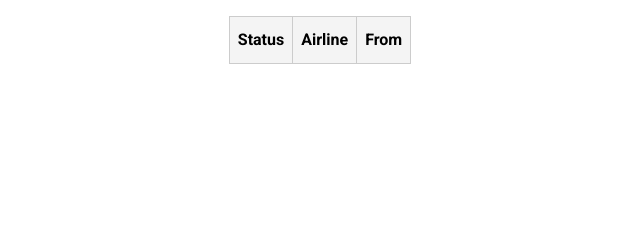
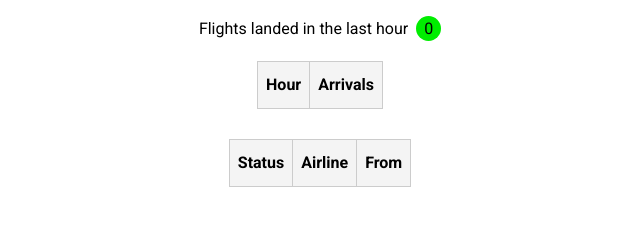
Before and after one commit to aleksandr105/flytime4taxi-katowice, a plain HTML site: page index.html in a window 1280 px wide. Shown: the part 58-284 px from the top of the page, without its empty margins (320-960 px from the left). Drawn offline with Linux system fonts and the light colour scheme; no server answers.

Commit message:
adds table show land of hours

```diff
--- a/healpers/index.js
+++ b/healpers/index.js
@@ -39,7 +39,7 @@ export const getDate = (sing, toTime) => {
 };
 
 export const getTimeForRequest = () => {
-  const minusSixHours = getDate('-', 6);
+  const minusSixHours = getDate('-', 4);
   const plusTwelveHours = getDate('+', 12);
 
   if (plusTwelveHours.date === minusSixHours.date) {
--- a/index.html
+++ b/index.html
@@ -19,26 +19,11 @@
       </header> -->
       <main class="main">
         <h1 class="title">FlyTime4Taxi Katowice</h1>
-        <section class="fly">
-          <div class="container">
-            <div class="fly-container">
-              <table class="flight-table">
-                <thead class="table-head">
-                  <tr>
-                    <th class="table-head-status"></th>
-                    <th class="th-awialine"></th>
-                    <th class="table-head-airport"></th>
-                  </tr>
-                </thead>
-                <tbody class="table-tbody"></tbody>
-              </table>
-            </div>
-          </div>
-        </section>
+        <div></div>
       </main>
       <footer class="footer"></footer>
+      <script type="module" src="translation.js"></script>
       <script type="module" src="index.js"></script>
-      <script type="module" src="translation.js"></script>
     </div>
   </body>
 </html>
--- a/index.js
+++ b/index.js
@@ -1,6 +1,11 @@
-import { getFlyData, getTimeForRequest, sortData, getLandingsPerHour } from './healpers/index.js';
+import { getFlyData, getTimeForRequest, sortData } from './healpers/index.js';
+import { getCurrentArrivalsMarkup, arrivalsByHourMarkup } from './markup.js';
 
-const createMurkup = async () => {
+const ref = document.querySelector('.main>div');
+
+let oldMarkup = '';
+
+const createMarkup = async () => {
   const requestPromises = getTimeForRequest().map(data => getFlyData(data));
 
   const data = await Promise.all(requestPromises)
@@ -15,56 +20,16 @@ const createMurkup = async () => {
 
   const sortedData = sortData(allData);
 
-  const landingsPerHour = getLandingsPerHour(sortedData);
-  console.log(landingsPerHour);
+  const newMarkup = arrivalsByHourMarkup(sortedData) + getCurrentArrivalsMarkup(sortedData);
+  console.log('не прошло');
+  if (oldMarkup === newMarkup) return;
+  console.log('прошло');
+  oldMarkup = newMarkup;
 
-  const murkup = sortedData
-    .map(({ airline_name, airline_logo, airport, status }, idx) => {
-      if (status === '') return '';
-
-      let backgroundStatus = 'tr-flight';
-
-      if (status.includes('WYLĄDOWAŁ')) {
-        backgroundStatus = 'plane-landed';
-      } else if (status.includes('OPÓŹNIONY')) {
-        backgroundStatus = 'delayed-landed';
-      } else if (status.includes('PRZEKIEROWANY')) {
-        backgroundStatus = 'redirected-flight';
-      } else if (status.includes('ODWOŁANY')) {
-        backgroundStatus = 'canceled-flight';
-      } else {
-        backgroundStatus = 'tr-flight';
-      }
-
-      //   if (idx === 0) {
-      //     const timeMatch = status.match(/\b(\d{2}):(\d{2})\b/)[1];
-
-      //     return `
-      //   <tr>
-      //   <td>От ${timeMatch}:00</td>
-      //   <td>до ${(Number(timeMatch) + 1).toString().padStart(2, '0')}:00</td>
-      //   <td>${landingsPerHour[timeMatch]} прилет</td>
-      //   </tr>
-      // <tr class=${backgroundStatus}>
-      //   <td class="td-flight-status">${status}</td>
-      //   <td><img class="td-flight-logo" src="${airline_logo}" alt="${airline_name} logo"></td>
-      //   <td class="td-flight-airport">${airport}</td>
-      // </tr>`;
-      //   }
-
-      return `
-    <tr class=${backgroundStatus}>
-      <td class="td-flight-status">${status}</td>
-      <td><img class="td-flight-logo" src="${airline_logo}" alt="${airline_name} logo"></td>
-      <td class="td-flight-airport">${airport}</td>
-    </tr>`;
-    })
-    .join('');
-  const listRef = document.querySelector('.table-tbody');
-  listRef.innerHTML = murkup;
+  ref.innerHTML = newMarkup;
 };
-createMurkup();
+createMarkup();
 
 setInterval(() => {
-  createMurkup();
+  createMarkup();
 }, 1 * 60 * 1000);
--- /dev/null
+++ b/markup.js
@@ -0,0 +1,92 @@
+import { getTranslate } from './translation.js';
+import { getLandingsPerHour, getDate } from './healpers/index.js';
+
+export const getCurrentArrivalsMarkup = sortedData => {
+  const tableBodyMarcup = sortedData
+    .map(({ airline_name, airline_logo, airport, status }) => {
+      if (status === '') return '';
+
+      let backgroundStatus = 'tr-flight';
+
+      if (status.includes('WYLĄDOWAŁ')) {
+        backgroundStatus = 'plane-landed';
+      } else if (status.includes('OPÓŹNIONY')) {
+        backgroundStatus = 'delayed-landed';
+      } else if (status.includes('PRZEKIEROWANY')) {
+        backgroundStatus = 'redirected-flight';
+      } else if (status.includes('ODWOŁANY')) {
+        backgroundStatus = 'canceled-flight';
+      } else {
+        backgroundStatus = 'tr-flight';
+      }
+
+      return `
+ <tr class=${backgroundStatus}>
+   <td class="td-flight-status">${status}</td>
+   <td><img class="td-flight-logo" src="${airline_logo}" alt="${airline_name} logo"></td>
+   <td class="td-flight-airport">${airport}</td>
+ </tr>`;
+    })
+    .join('');
+
+  return `<section class="fly">
+          <div class="container">
+            <div class="fly-container">
+              <table class="flight-table">
+                <thead class="table-head">
+                  <tr>
+                    <th class="table-head-status">${getTranslate('status')}</th>
+                    <th class="th-awialine">${getTranslate('airline_name')}</th>
+                    <th class="table-head-airport">${getTranslate('airport')}</th>
+                  </tr>
+                </thead>
+                <tbody class="table-tbody">${tableBodyMarcup}</tbody>
+              </table>
+            </div>
+          </div>
+        </section>`;
+};
+
+export const arrivalsByHourMarkup = sortedData => {
+  const landingsPerHour = getLandingsPerHour(sortedData);
+
+  const tbodyMarkup = Object.keys(landingsPerHour)
+    .map(el => {
+      if (Number.isNaN(Number(el))) return null;
+
+      const currentHourPlusOne =
+        Number(el) === 23 ? '00' : (Number(el) + 1).toString().padStart(2, '0');
+
+      const getClass = getDate().time.split(':')[0] === el ? 'currentHour' : '#';
+
+      return `<tr class=${getClass}>
+   <td class="landed-count">${Number(el)
+     .toString()
+     .padStart(2, '0')}:00 - ${currentHourPlusOne}:00</td>
+   <td class ="landed-count">${Number(landingsPerHour[el])}</td>
+ </tr>`;
+    })
+    .filter(Boolean)
+    .join('');
+
+  return `
+  <section class="landed-info">
+          <div class="container">
+            <div class="#">
+            <p class ="flightsLandedLastHour">${getTranslate(
+              'flightsLandedLastHour'
+            )} <span class ="flightsLandedCount">${landingsPerHour.landed}</span></p>
+              <table class="#">
+                <thead class="#">
+                  <tr>
+                    <th class="#">${getTranslate('tableHour')}</th>
+                    <th class="#">${getTranslate('tableArrivals')}</th>
+                  </tr>
+                </thead>
+                <tbody class="#">${tbodyMarkup}</tbody>
+              </table>
+            </div>
+          </div>
+        </section>
+  `;
+};
--- a/styles.css
+++ b/styles.css
@@ -106,21 +106,6 @@ textarea {
  padding-bottom: 30px;
 }
 
-/* .flight-list{
- max-width: 400px;
- margin: 0 auto;
-}
-
-.flight-item {
- display: flex;
- align-items: center;
- flex-wrap: nowrap;
-
-}
-
-.flight-status {}
-
-.flight-name {} */
 .plane-landed{
  background-color: rgb(0, 237, 0);
 }
@@ -150,9 +135,7 @@ textarea {
  }
 }
 
-/* .flight-airport {} */
 
-/* fdfdfdfd */
 table {
  max-width: 700px;
  border-collapse: collapse;
@@ -173,3 +156,36 @@ td {
 th {
  background-color: #f4f4f4;
 }
+
+.flightsLandedLastHour{
+ text-align: center;
+ display: flex;
+ align-items: center;
+ justify-content: center;
+ margin-bottom: 20px;
+}
+
+.flightsLandedCount{
+ background-color:rgb(0, 237, 0);
+ padding: 5px;
+ width: 25px;
+ height: 25px;
+ border-radius: 50%;
+ display: inline-block;
+ display: flex;
+ align-items: center;
+ justify-content: center;
+ margin-left: 8px;
+ }
+
+ .landed-info{
+  margin-bottom: 30px;
+ }
+
+ .landed-count{
+  text-align: center;
+ }
+
+ .currentHour{
+  background-color: rgb(0, 237, 0);
+ }
--- a/translation.js
+++ b/translation.js
@@ -7,35 +7,46 @@ export const translations = {
     status: 'Status',
     airline_name: 'Airline',
     airport: 'From',
+    flightsLandedLastHour: 'Flights landed in the last hour',
+    tableHour: 'Hour',
+    tableArrivals: 'Arrivals',
   },
   pl: {
     status: 'Status',
     airline_name: 'Linia lotnicza',
     airport: 'Skąd',
+    flightsLandedLastHour: 'Lotów wylądowało w ciągu ostatniej godziny',
+    tableHour: 'Godzina',
+    tableArrivals: 'Przyloty',
   },
   uk: {
     status: 'Статус',
     airline_name: 'Авіакомпанія',
     airport: 'Звідки',
+    flightsLandedLastHour: 'Рейсів прилетіло за останню годину',
+    tableHour: 'Година',
+    tableArrivals: 'Прильоти',
   },
   ru: {
     status: 'Статус',
     airline_name: 'Авиакомпания',
     airport: 'Откуда',
+    flightsLandedLastHour: 'Рейсов прилетело за последний час',
+    tableHour: 'Час',
+    tableArrivals: 'Прилёты',
   },
   ka: {
     status: 'სტატუსი',
     airline_name: 'ავიაკომპანია',
     airport: 'საიდან',
+    flightsLandedLastHour: 'ბოლო საათში ჩამოფრინდა რეისი',
+    tableHour: 'საათი',
+    tableArrivals: 'ჩამოსვლები',
   },
 };
 
-const getTranslate = el => {
+export const getTranslate = el => {
   return (
     (translations && translations[userLang] && translations[userLang][el]) || translations.en[el]
   );
 };
-
-document.querySelector('.table-head-status').textContent = getTranslate('status');
-document.querySelector('.th-awialine').textContent = getTranslate('airline_name');
-document.querySelector('.table-head-airport').textContent = getTranslate('airport');
```
